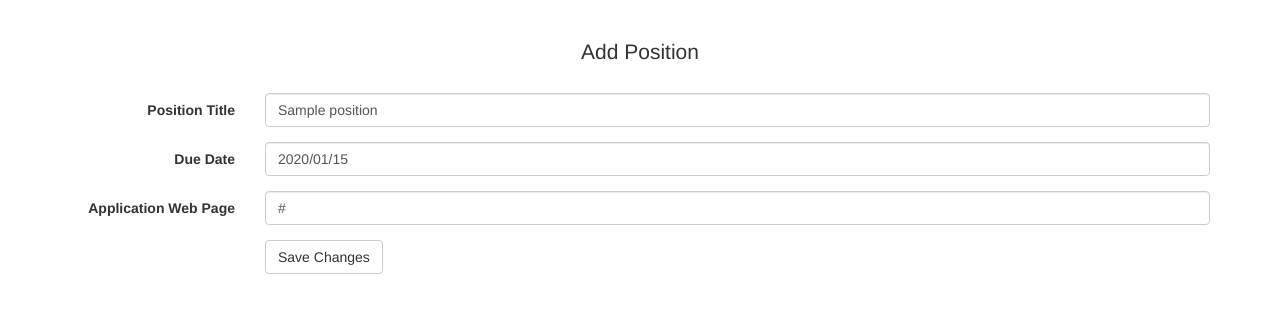
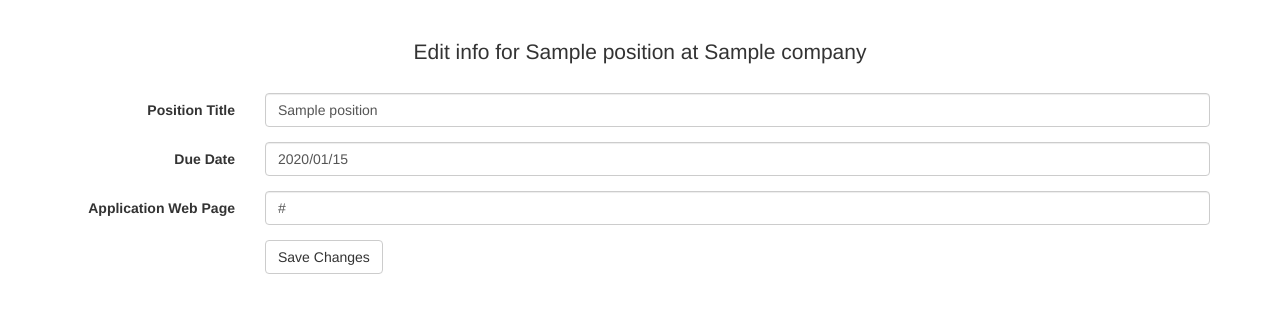
Before and after one commit to josianed/jobbuckette, a Flask app: page /companies/1/positions/1/edit in a window 1280 px wide. Shown: the part 51-364 px from the top of the page. Run offline with Flask 2, Linux system fonts and the light colour scheme; tables that the repository leaves empty hold one stand-in row (values such as "Sample post"); some libraries are stand-ins or nearby versions; some web fonts are replaced.

Commit message:
Add functionality to edit info for a company listing

```diff
--- a/jobbuckette/templates/edit_position.html
+++ b/jobbuckette/templates/edit_position.html
@@ -1,7 +1,7 @@
 {% extends "base.html" %}
 
 {% block add %}
-<h3 class="add-company-title">Add Position</h3>
+<h3 class="add-company-title">Edit info for {{ position.position_name }} at {{ company.name }}</h3>
 
 <form role="form" method="POST" class="form-horizontal">
   <div class="form-group">
--- a/jobbuckette/views.py
+++ b/jobbuckette/views.py
@@ -62,11 +62,18 @@ def add_company_post():
 
 @app.route("/companies/<int:coid>/edit")
 def edit_company_get(coid):
-    pass
+    company = session.query(Company).get(coid)
+    return render_template("edit_company.html", company=company)
 
-@app.route("/companies/<int:coid>/edit")
+@app.route("/companies/<int:coid>/edit", methods=["POST"])
 def edit_company_post(coid):
-    pass
+    company = session.query(Company).get(coid)
+    company.name = request.form.get("inputCompanyName")
+    company.location = request.form.get("inputLocation")
+    company.industry = request.form.get("inputIndustry")
+    company.link_to_website = request.form.get("inputWebsite")
+    session.commit()
+    return redirect(url_for('companies'))
 
 @app.route("/companies/<int:coid>/confirm-delete", methods=["GET"])
 def delete_company_get(coid):
```
Also changed, not shown: jobbuckette/templates/edit_company.html (added, +37 -0 lines).
